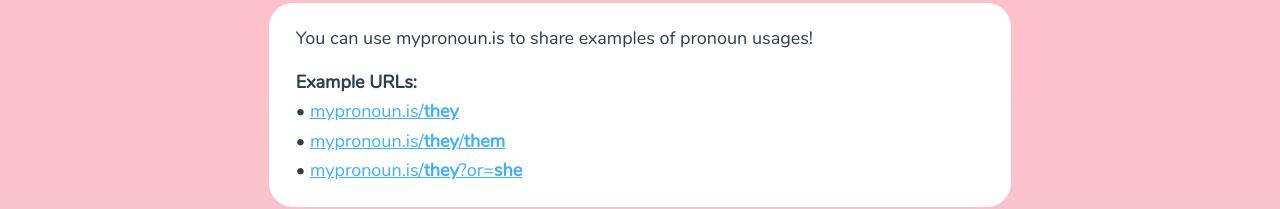
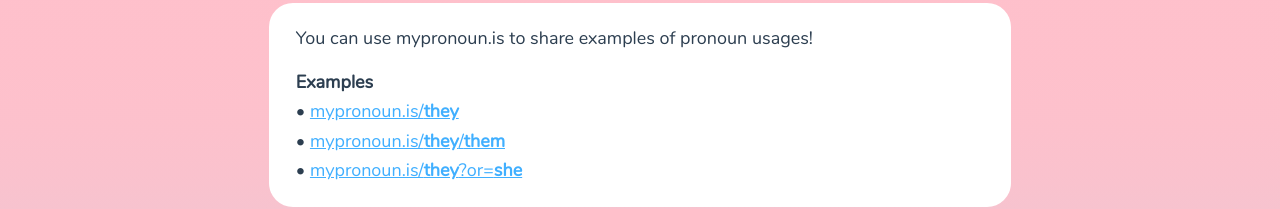
Before and after one commit to browncap/mypronoun.is, a Vue app: page / in a window 1280 px wide. Shown: the part 321-530 px from the top of the page. Built offline with nearby package versions, Linux system fonts and the light colour scheme.

Commit message:
modify text

```diff
--- a/src/components/Root.vue
+++ b/src/components/Root.vue
@@ -6,7 +6,7 @@
       </section>
       <section class="description">
         <p>You can use mypronoun.is to share examples of pronoun usages!</p>
-        <p><b>Example URLs:</b></p>
+        <p><b>Examples</b></p>
         <p>• <a href="https://mypronoun.is/they">mypronoun.is/<b>they</b></a></p>
         <p>• <a href="https://mypronoun.is/they/them">mypronoun.is/<b>they</b>/<b>them</b></a></p>
         <p>• <a href="https://mypronoun.is/they?or=she">mypronoun.is/<b>they</b>?or=<b>she</b></a></p>
```
